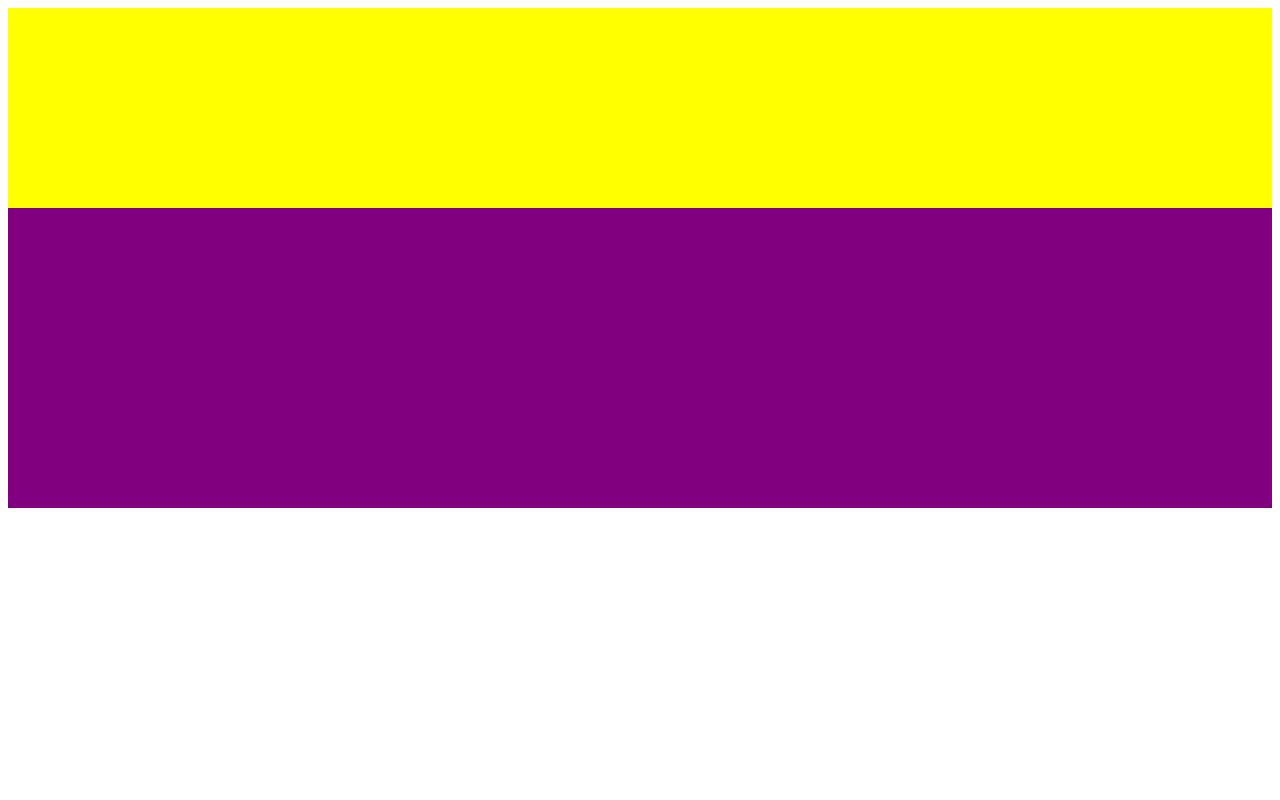
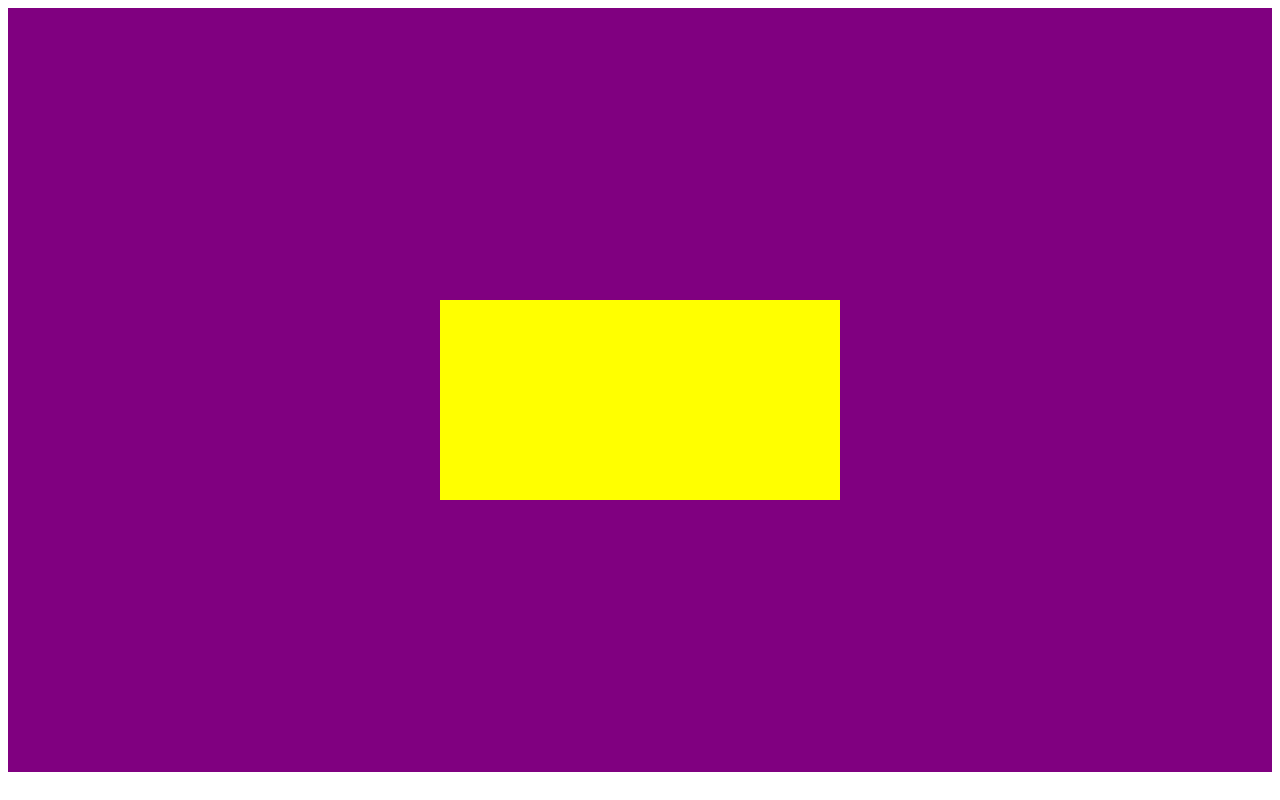
Before and after one commit to dgbarros/HTML-CSS, a plain HTML site: page EXERCICIOS/ex022/fundo007.html in a window 1280 px wide. Drawn offline with Linux system fonts and the light colour scheme.

Commit message:
atualização feita

```diff
--- a/EXERCICIOS/ex022/fundo007.html
+++ b/EXERCICIOS/ex022/fundo007.html
@@ -7,13 +7,21 @@
     <title>Alinhamento vertical</title>
     <style>
         #container{
-            height: 500px;
+            height: 93vh;
+            padding: 10px;
             background-color: purple;
         }
 
         #conteudo{
+            position: absolute;
             height: 200px;
+            width: 400px;
             background-color: yellow;
+
+          left: 50%;
+          top: 50%;
+
+          transform: translate(-50%, -50%);
         }
     </style>
 </head>
```
